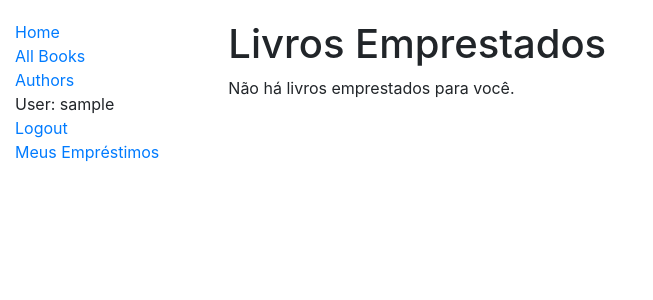
After one commit to gabrielCLimaa/biblioteca, a Django app: page /catalog/mybooks/ in a window 1280 px wide. The commit adds this page. Shown: the top 300 px of the page, without its empty margins (0-653 px from the left). Run offline with Django 4.2, Linux system fonts and the light colour scheme; the visitor is signed in with stand-in values (Sample User, id 1); data that the repository does not hold is empty; some libraries are stand-ins or nearby versions.

Commit message:
Loans added

```diff
--- /dev/null
+++ b/catalog/templates/catalog/loaned_books_user.html
@@ -0,0 +1,18 @@
+{% extends "base_generic.html" %}
+
+{% block content %}
+    <h1>Livros Emprestados</h1>
+
+    {% if bookinstance_list %}
+    <ul>
+      {% for bookinstance in bookinstance_list %}
+      <li class="{% if bookinstance.isLate %}text-danger{% endif %}">
+        <a href="{% url 'book_details' bookinstance.book.pk %}">{{bookinstance.book.getTitle}}</a> ({{ bookinstance.due_back}})
+      </li>
+      {% endfor %}
+    </ul>
+
+    {% else %}
+      <p>Não há livros emprestados para você.</p>
+    {% endif %}
+{% endblock %}
--- a/catalog/templates/components/sidebar.html
+++ b/catalog/templates/components/sidebar.html
@@ -5,6 +5,7 @@
     {% if user.is_authenticated %}
         <li>User: {{ user.get_username }}</li>
         <li><a href="{% url 'logout'%}?next={{request.path}}">Logout</a></li>
+        <li><a href="{% url 'mybooks' %}">Meus Empréstimos</a></li>
     {% else %}
         <li><a href="{% url 'login'%}?next={{request.path}}">Login</a></li>
     {% endif %}
--- a/catalog/urls.py
+++ b/catalog/urls.py
@@ -6,5 +6,6 @@ from . import views
 urlpatterns = [
     path('', views.index, name='index'),
     path('books/', views.BookListView.as_view(), name='books'),
-    path('books/<int:pk>', views.BookDetails.as_view(), name='book_details')
+    path('books/<int:pk>', views.BookDetails.as_view(), name='book_details'),
+    path('mybooks/', views.LoanedBooksByUserListView.as_view(), name='mybooks')
 ]
--- a/catalog/views.py
+++ b/catalog/views.py
@@ -1,5 +1,6 @@
 from django.shortcuts import render
 from django.views import generic
+from django.contrib.auth.mixins import LoginRequiredMixin
 from .models import *
 
 # Create your views here.
@@ -28,3 +29,10 @@ class BookListView(generic.ListView):
 
 class BookDetails(generic.DetailView):
     model = Book
+
+class LoanedBooksByUserListView(LoginRequiredMixin,generic.ListView):
+    model: BookInstance
+    template_name = 'catalog/loaned_books_user.html'
+
+    def get_queryset(self):
+        return BookInstance.objects.filter(user=self.request.user).filter(status__exact='o').order_by('due_back')
```
Also changed, not shown: catalog/models.py (+9 -0 lines), catalog/migrations/0003_bookinstance_user.py (added).
